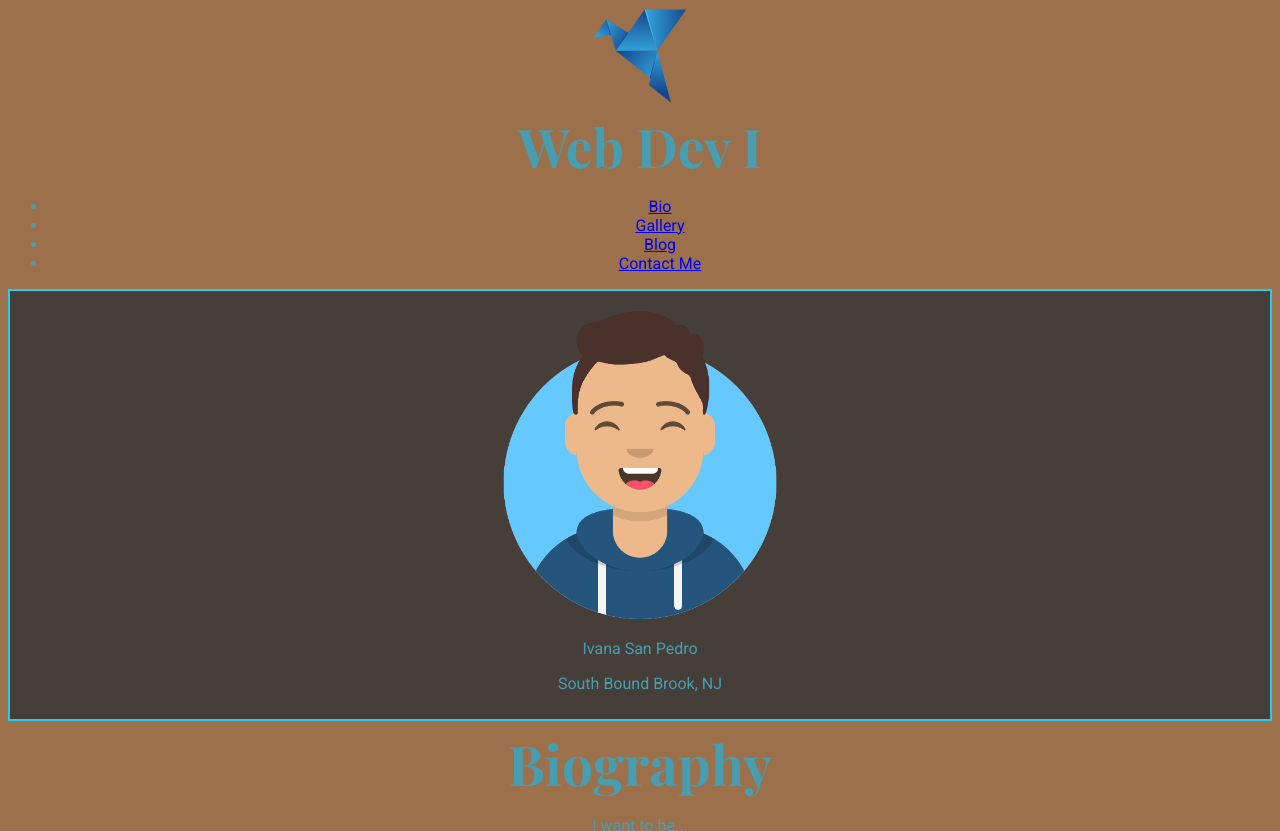
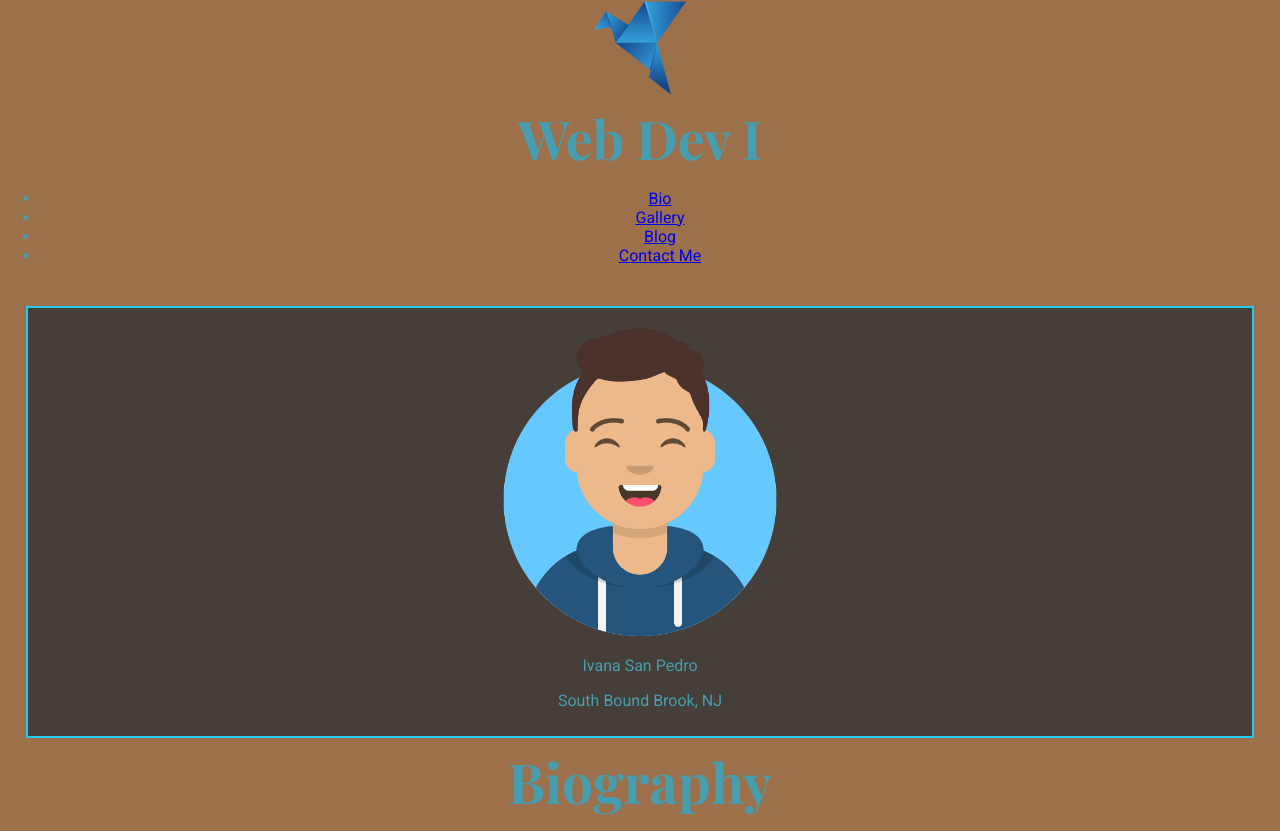
Before and after one commit to RVCC-IDMX/about-me-ivsanpedro, a plain HTML site: page index.html in a window 1280 px wide. Shown: the top 831 px of the page. Drawn offline with nearby package versions, Linux system fonts and the light colour scheme; a web font is replaced by a local one.

Commit message:
add nav.css

```diff
--- /dev/null
+++ b/css/nav.css
@@ -0,0 +1,49 @@
+/* make scrolling smooth */
+html{
+    scroll-behavior: smooth;
+
+}
+
+/*
+ get rid of padding & sizing on body so
+ header is at top
+*/
+body{
+    box-sizing: border-box;
+    padding:0;
+    margin:0;
+}
+
+
+/* add some padding back to rest of page */
+main{
+    padding:2vw;
+
+}
+
+
+/* navbar */
+
+
+
+/* logo */
+
+
+
+/* navigation list */
+
+
+/*
+ style all a tags in header
+ and then on hover
+*/
+
+
+
+
+
+/*
+media query for non-mobile nav bar
+min-width set to width of nav elements
+such that no text wraps
+*/
--- a/index.html
+++ b/index.html
@@ -14,6 +14,7 @@
         rel="stylesheet">
 
     <link href="css/style.css" rel="stylesheet">
+    <link href="css/nav.css" rel="stylesheet">
 </head>
 
 <body>
@@ -23,15 +24,17 @@
         <!--header shows logo and title of page-->
         <nav class="navbar">
             <div class="logo">
-                <img src="img/bird.svg" alt="Blue origami logo"/>
-                <h1>Web Dev I</h1>
+                <img src="img/bird.svg"
+                class="log-img"
+                alt="Blue origami logo"/>
+                <h1 class="logo-title">Web Dev I</h1>
             </div>
             <div class="navbar-links">
                 <ul>
-                    <li><a href="#bio">Bio</a></li>
-                    <li><a href="#gallery">Gallery</a></li>
-                    <li><a href="#lit">Blog</a></li>
-                    <li><a href="#contact">Contact Me</a></li>
+                    <li><a href="#bio" class="nav-links">Bio</a></li>
+                    <li><a href="#gallery" class="nav-links">Gallery</a></li>
+                    <li><a href="#lit" class="nav-links">Blog</a></li>
+                    <li><a href="#contact" class="nav-links">Contact Me</a></li>
                 </ul>
             </div>
         </nav>
```
